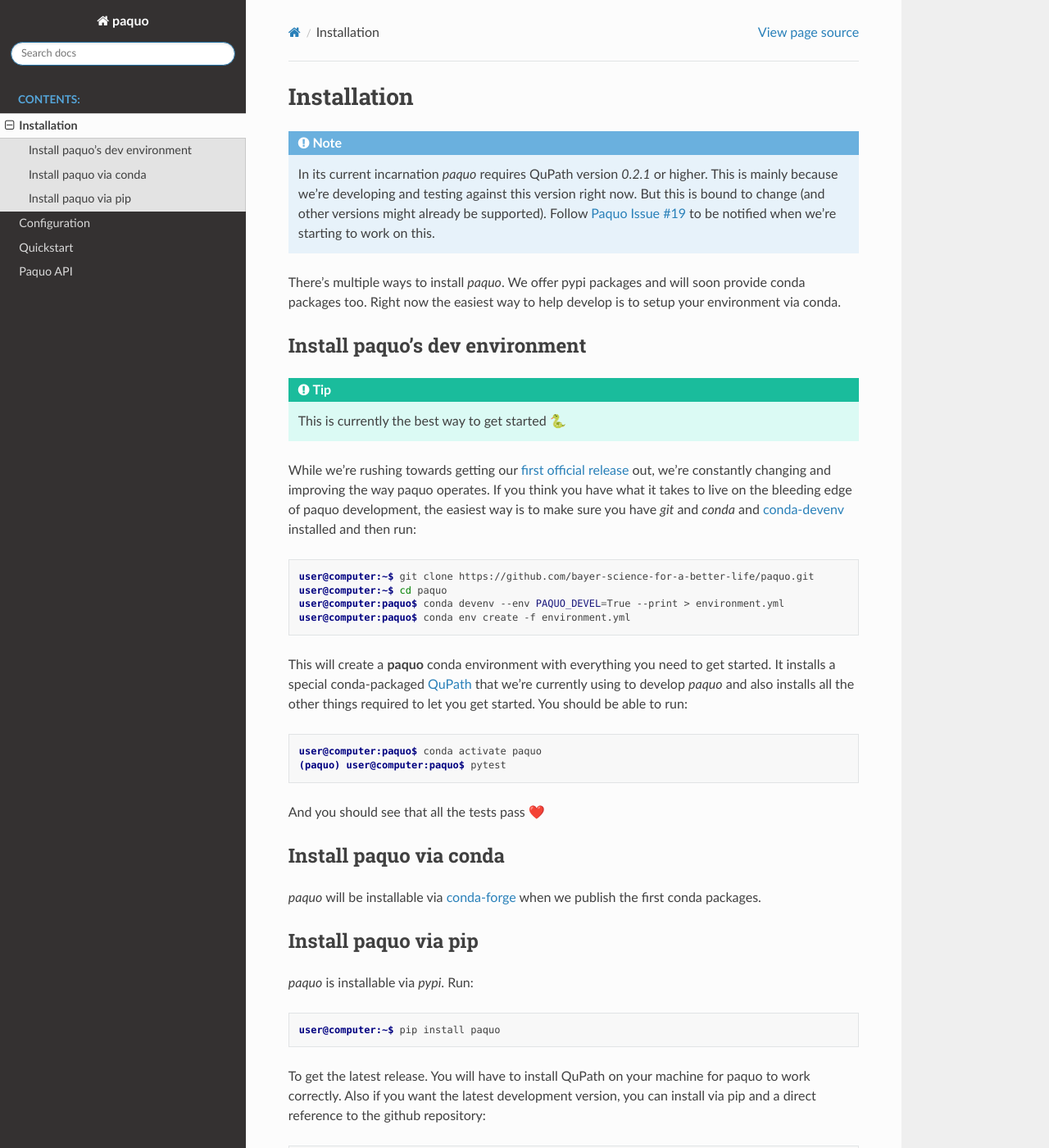
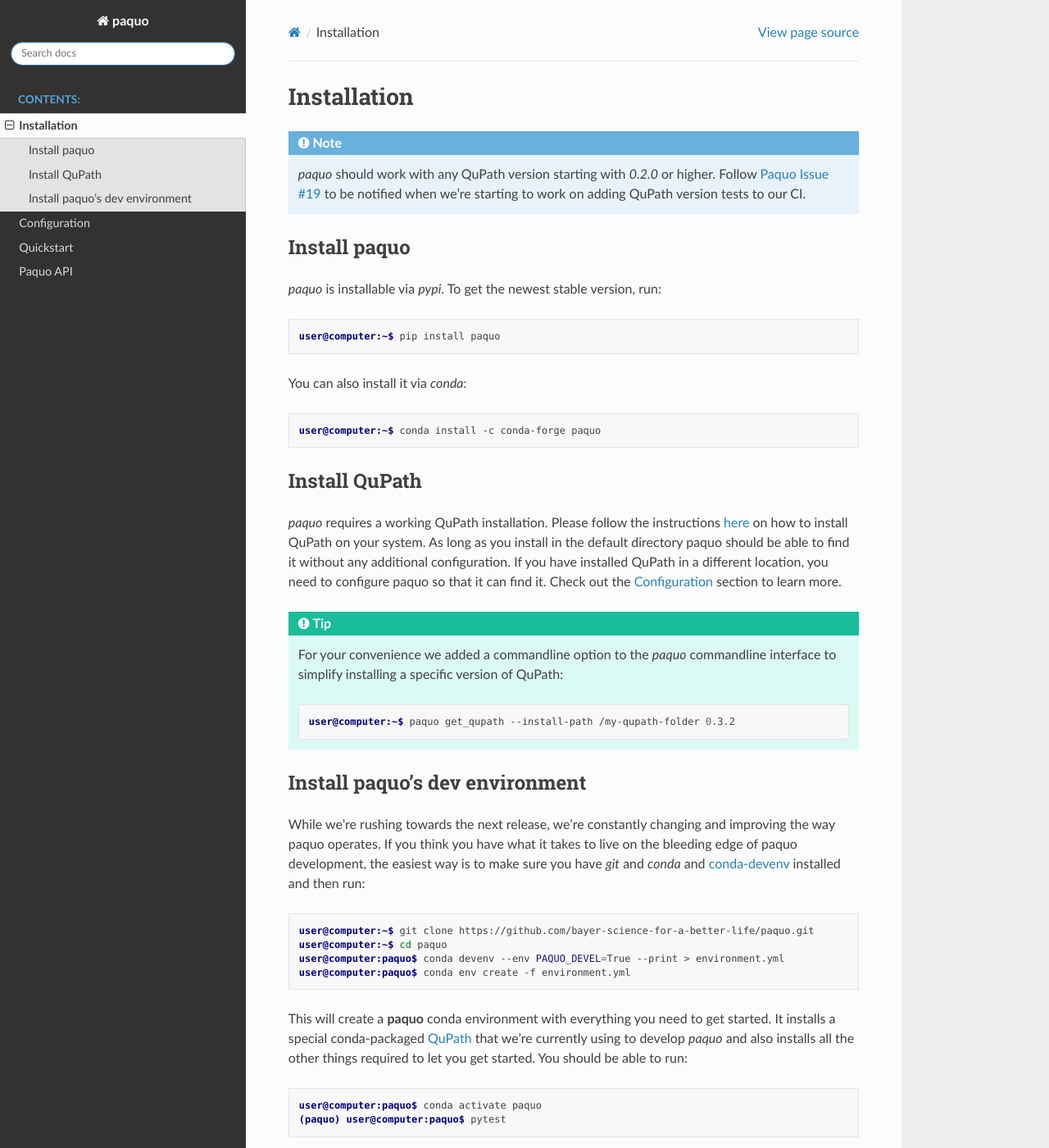
Before and after one commit to Bayer-Group/paquo, a Sphinx documentation site: the page built from docs/source/installation.rst, in a window 1280 px wide and 1400 px high. Shown: the whole window at 82% size. Built offline with Sphinx 7.4.7 and the Read the Docs theme 2.0.0, drawn with Linux system fonts in a browser that asks for light colours; some of the changed text lies outside the part shown.

Commit message:
docs: update installation instructions

```diff
--- a/docs/source/installation.rst
+++ b/docs/source/installation.rst
@@ -3,28 +3,54 @@ Installation
 
 .. note::
 
-    In its current incarnation `paquo` requires QuPath version `0.2.1` or higher. This is mainly
-    because we're developing and testing against this version right now. But this is bound to
-    change (and other versions might already be supported). Follow
+    `paquo` should work with any QuPath version starting with `0.2.0` or higher. Follow
     `Paquo Issue #19 <https://github.com/bayer-science-for-a-better-life/paquo/issues/19>`_ to be
-    notified when we're starting to work on this.
+    notified when we're starting to work on adding QuPath version tests to our CI.
 
-There's multiple ways to install `paquo`. We offer pypi packages and will soon provide
-conda packages too. Right now the easiest way to help develop is to setup your environment via conda.
+
+Install paquo
+-------------
+
+`paquo` is installable via `pypi`. To get the newest stable version, run:
+
+.. code-block:: console
+
+    user@computer:~$ pip install paquo
+
+You can also install it via `conda`:
+
+.. code-block:: console
+
+    user@computer:~$ conda install -c conda-forge paquo
+
+
+Install QuPath
+--------------
+
+`paquo` requires a working QuPath installation. Please follow the instructions
+`here <https://qupath.readthedocs.io/en/stable/docs/intro/installation.html>`_ on how to install QuPath on your
+system. As long as you install in the default directory paquo should be able to find it without any additional
+configuration. If you have installed QuPath in a different location, you need to configure paquo so that it can
+find it. Check out the :ref:`Configuration` section to learn more.
+
+
+.. tip::
+
+    For your convenience we added a commandline option to the `paquo` commandline interface to
+    simplify installing a specific version of QuPath:
+
+    .. code-block:: console
+
+        user@computer:~$ paquo get_qupath --install-path /my-qupath-folder 0.3.2
 
 
 Install paquo's dev environment
 -------------------------------
 
-.. tip::
-    This is currently the best way to get started |:snake:|
-
-
-While we're rushing towards getting our
-`first official release <https://github.com/bayer-science-for-a-better-life/paquo/projects/1>`_ out, we're
-constantly changing and improving the way paquo operates. If you think you have what it takes to live on the
-bleeding edge of paquo development, the easiest way is to make sure you have `git` and `conda` and
-`conda-devenv <https://github.com/ESSS/conda-devenv>`_ installed and then run:
+While we're rushing towards the next release, we're constantly changing and improving the way paquo operates.
+If you think you have what it takes to live on the bleeding edge of paquo development, the easiest way is to
+make sure you have `git` and `conda` and `conda-devenv <https://github.com/ESSS/conda-devenv>`_ installed and
+then run:
 
 .. code-block:: console
 
@@ -44,32 +70,3 @@ you get started. You should be able to run:
     (paquo) user@computer:paquo$ pytest
 
 And you should see that all the tests pass |:heart:|
-
-
-
-Install paquo via conda
------------------------
-
-`paquo` will be installable via `conda-forge <https://conda-forge.org/>`_ when we publish the first conda packages.
-
-
-Install paquo via pip
----------------------
-
-`paquo` is installable via `pypi`. Run:
-
-.. code-block:: console
-
-    user@computer:~$ pip install paquo
-
-To get the latest release. You will have to install QuPath on your machine for paquo to work correctly. Also if
-you want the latest development version, you can install via pip and a direct reference to the github repository:
-
-.. code-block:: console
-
-    user@computer:~$ pip install git+https://github.com/bayer-science-for-a-better-life/paquo.git
-
-This will also require you to install QuPath. Make sure that for now, you install QuPath version `0.2.1`
-or newer (get it `here <https://github.com/qupath/qupath/releases/tag/v0.2.1>`_). As long as you install
-in the default directory paquo should be able to find it. If you have to install it somewhere else you need
-to configure paquo so that it can find it. Check out the :ref:`Configuration` section to learn more.
```
